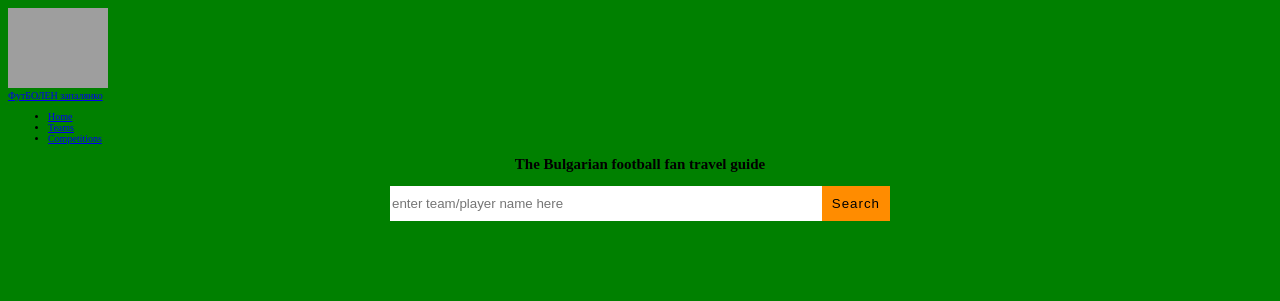
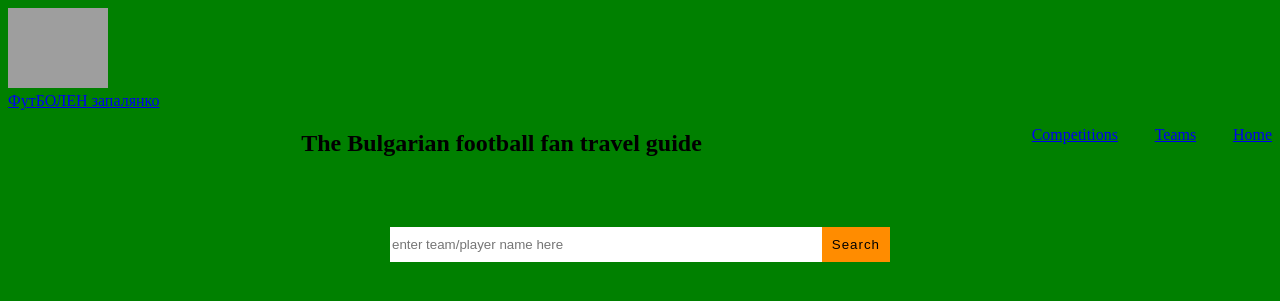
Before and after one commit to BorisDundakov/TheFootballFanApp, a Django app: page /team/ in a window 1280 px wide. Shown: the top 301 px of the page. Run offline with Django 3.2, Linux system fonts and the light colour scheme; data that the repository does not hold is empty; grey boxes are pictures that could not be loaded.

```diff
--- a/core/static/css/frontpage.css
+++ b/core/static/css/frontpage.css
@@ -1,14 +1,13 @@
 body {
     background-color: green;
-    font-size: 10px;
 }
 
-h1{
+h1 {
     text-align: center;
 
 }
 
-.latest_results{
+.latest_results {
     text-align: center;
     background-color: green;
     justify-content: space-evenly;
@@ -16,7 +15,7 @@ h1{
 }
 
 
-.container{
+.container {
     width: 100%;
     height: 100%;
     justify-content: center;
@@ -26,18 +25,31 @@ h1{
 
 
 }
-form{
+
+li {
+    top: 0;
+    display: grid;
+    float: right;
+    word-spacing: normal;
+    margin-left: 3%;
+}
+
+form {
+    margin-top: 50px;
     background-color: white;
-    width:500px;
+    width: 500px;
     height: 35px;
     display: flex;
+
 }
-form input{
-    flex:1;
-    border:none;
-    outline:none;
+
+form input {
+    flex: 1;
+    border: none;
+    outline: none;
 }
-form button{
+
+form button {
     background: darkorange;
     padding: 10px;
     border: none;
@@ -45,8 +57,3 @@ form button{
     letter-spacing: 1px;
     cursor: pointer;
 }
-
-li{
-
-    right: 0;
-}
--- a/core/teams/BulgarianLeague.py
+++ b/core/teams/BulgarianLeague.py
@@ -42,7 +42,7 @@ def export_matchday_results():
     driver.get(league_url)
 
     # ACCEPTING COOKIES
-    WebDriverWait(driver, 10).until(EC.element_to_be_clickable((By.ID, "onetrust-accept-btn-handler"))).click()
+    WebDriverWait(driver, 1).until(EC.element_to_be_clickable((By.ID, "onetrust-accept-btn-handler"))).click()
 
     gameweek = driver.find_element_by_class_name("event__round.event__round--static").text
 
--- a/core/templates/frontpage.html
+++ b/core/templates/frontpage.html
@@ -4,8 +4,7 @@
 <head>
     <meta charset=utf-8>
     <title>ФутБОЛЕН запалянко</title>
-    <img src="https://media.istockphoto.com/photos/soccer-fans-at-stadium-picture-id469569148?k=20&m=469569148&s=612x612&w=0&h=nW-BqRI6p9iqfexKgUHxmyWFj_bPbZCjHnE5RpkzkSc="
-         alt="Frontpage logo" width="100" height="80">
+
     <meta charset="utf-8">
     <link rel="stylesheet" href="{% static 'css/frontpage.css' %}">
 
@@ -13,6 +12,8 @@
 
 <body>
 <div class="wrapper">
+    <img src="https://media.istockphoto.com/photos/soccer-fans-at-stadium-picture-id469569148?k=20&m=469569148&s=612x612&w=0&h=nW-BqRI6p9iqfexKgUHxmyWFj_bPbZCjHnE5RpkzkSc="
+         alt="Frontpage logo" width="100" height="80">
     <header>
         <a href="#" class="logo">Фут<span>БОЛЕН</span> запал<span>янко</span></a>
 
@@ -35,7 +36,7 @@
             {% for current_result in results %}
                 {% for match_details in current_result %}
                     {% for team,goals in match_details.items %}
-                        {% if forloop.parentloop.revcounter|divisibleby:2%}
+                        {% if forloop.parentloop.revcounter|divisibleby:2 %}
                             <br>
                             {{ team }} {{ goals }} :
                         {% else %}
```
